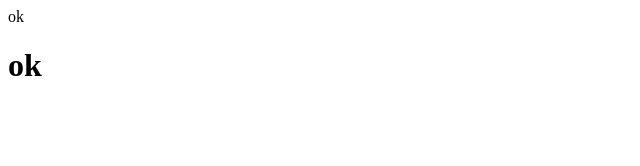
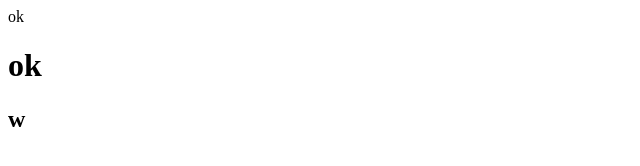
Before and after one commit to ichsandwihimawan/repo-github, a plain HTML site: page index.html in a window 1280 px wide. Shown: the full height of the page, 0-640 px from the left. Drawn offline with Linux system fonts and the light colour scheme.

Commit message:
Update index.html

```diff
--- a/index.html
+++ b/index.html
@@ -2,3 +2,4 @@
 
 
 <h1> ok </h1>
+<h2> w </h2>
```
